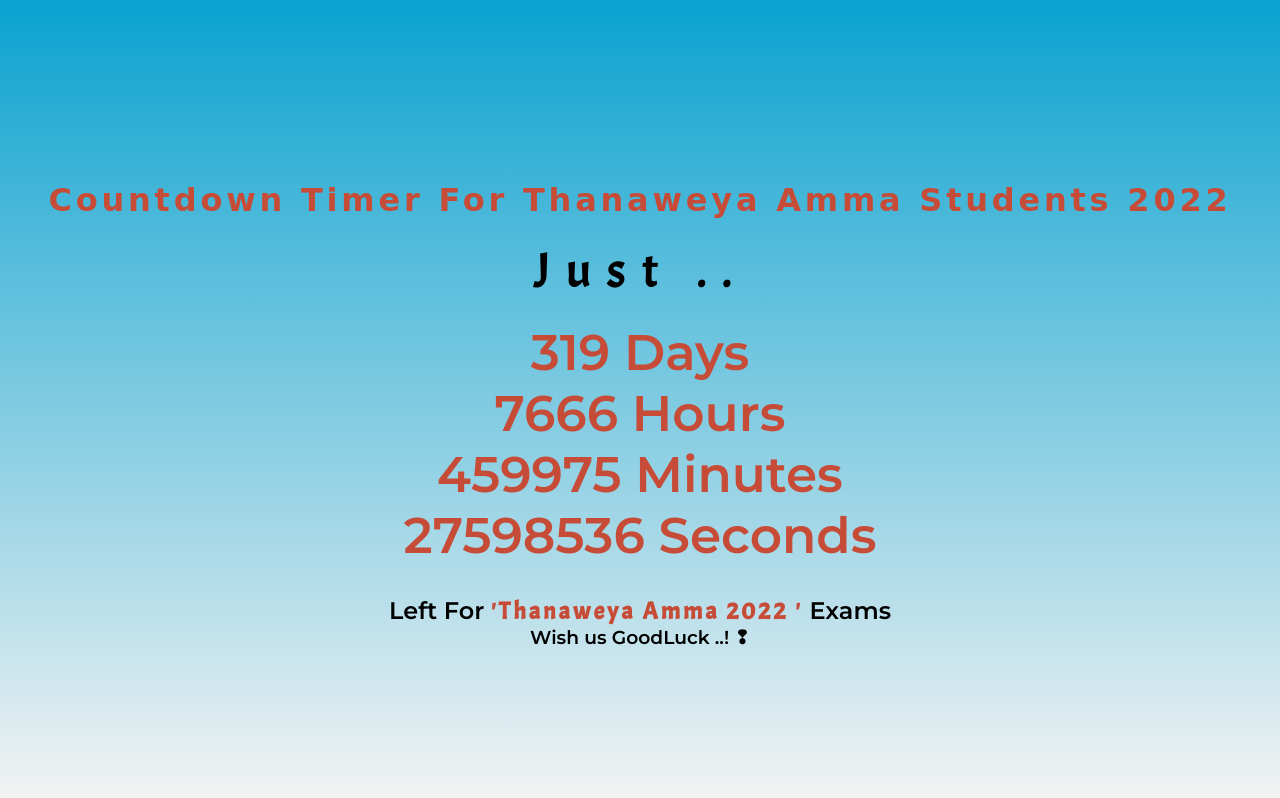
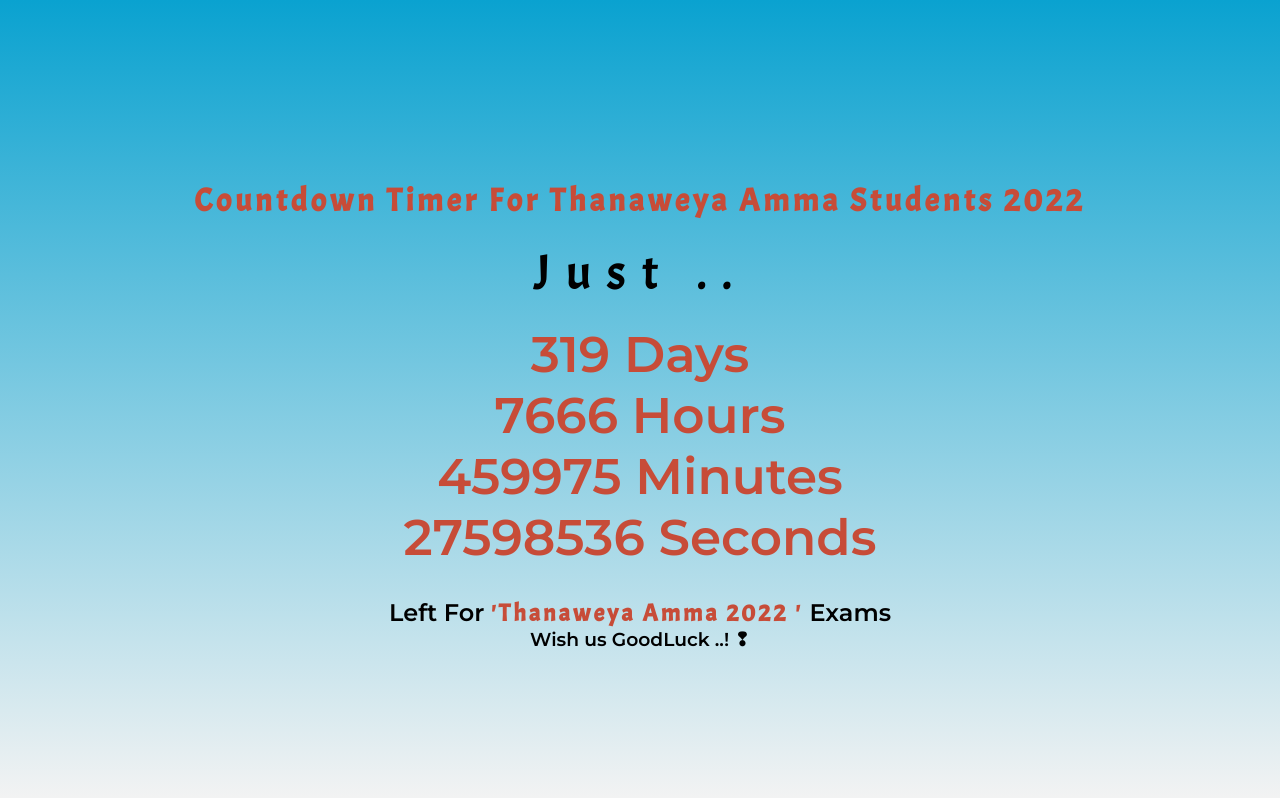
Before and after one commit to devAhmeed/native_js_timer, a plain HTML site: page index.html in a window 1280 px wide. Drawn offline with Linux system fonts and the light colour scheme; a web font is replaced by a local one.

Commit message:
Update style.css

```diff
--- a/style.css
+++ b/style.css
@@ -14,7 +14,7 @@ body{
   height:100vh;
 }
 h1{
-  font-family: 'Shadows Into Light Two', cursive;
+  font-family: 'Acme', sans-serif;
   text-transform: capitalize;
   letter-spacing: 1mm;
   text-align: center;
```
